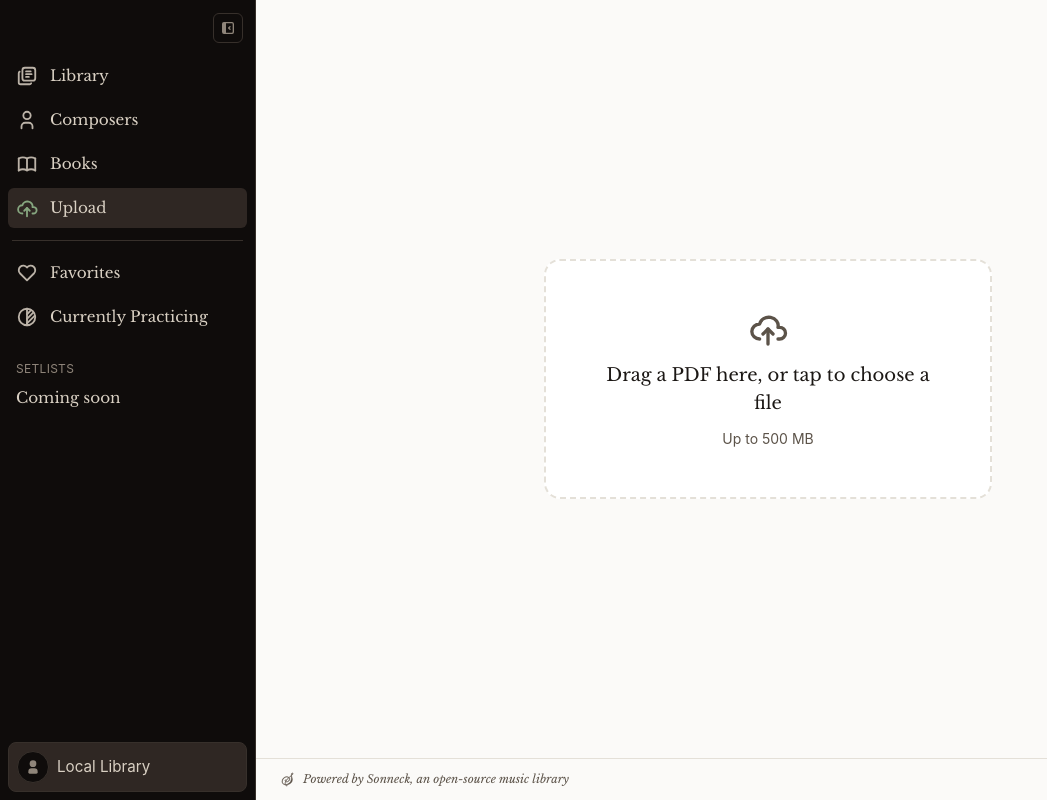
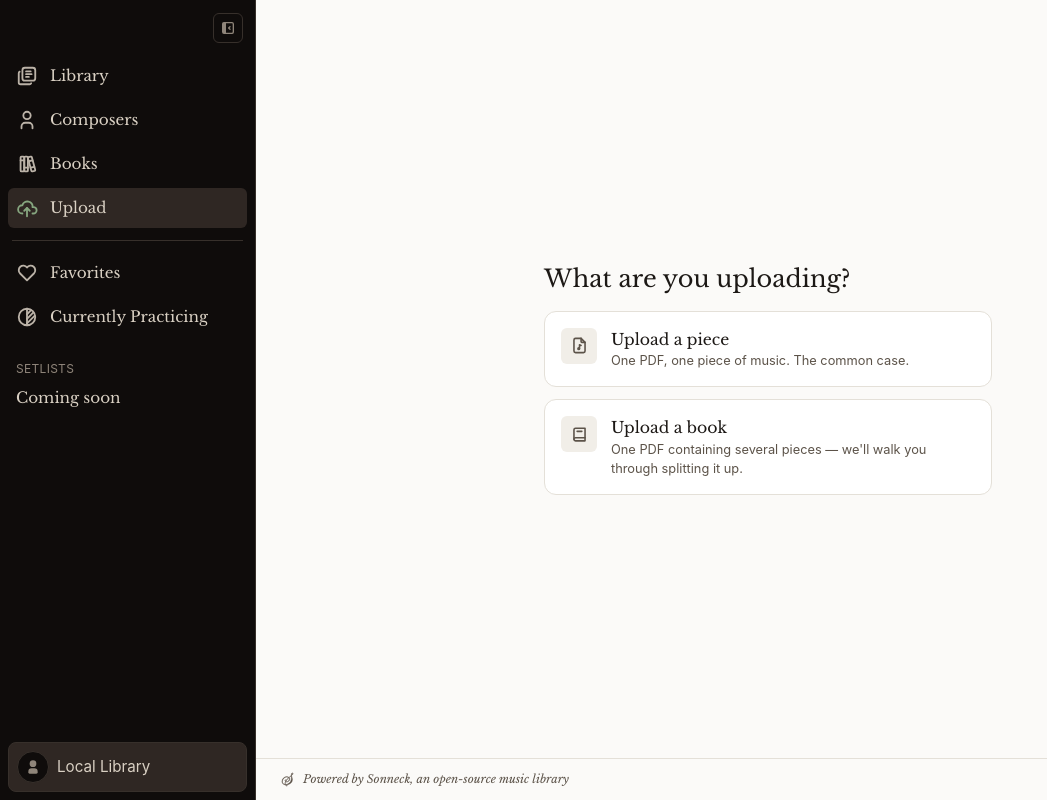
Before and after one commit to jpcranford/sonneck, a React (Vite) app in the folder frontend/: page /upload in a window 1280 px wide. Shown: the whole page, without its empty margins (0-1047 px from the left). Built offline with nearby package versions, Linux system fonts and the light colour scheme.

Commit message:
Add Book option to Upload flow
- Also swapped the book icons I didn't like
- Upload Piece now has a large first-page thumb for reference

```diff
--- a/frontend/src/components/Sidebar.tsx
+++ b/frontend/src/components/Sidebar.tsx
@@ -2,7 +2,7 @@ import { useState, type ComponentType } from 'react'
 import { NavLink } from 'react-router-dom'
 import {
   IconLibrary,
-  IconBook,
+  IconBooks,
   IconUser,
   IconUserFilled,
   IconCloudUpload,
@@ -21,7 +21,7 @@ interface NavItem {
 const NAV_ITEMS: NavItem[] = [
   { to: '/', label: 'Library', icon: IconLibrary },
   { to: '/composers', label: 'Composers', icon: IconUser },
-  { to: '/books', label: 'Books', icon: IconBook },
+  { to: '/books', label: 'Books', icon: IconBooks },
   { to: '/upload', label: 'Upload', icon: IconCloudUpload },
 ]
 
--- a/frontend/src/routes/UploadPage.tsx
+++ b/frontend/src/routes/UploadPage.tsx
@@ -1,14 +1,17 @@
 import { useRef, useState } from 'react'
 import { useForm } from 'react-hook-form'
-import { useNavigate } from 'react-router-dom'
+import { Link, useNavigate } from 'react-router-dom'
 import { useMutation, useQueryClient } from '@tanstack/react-query'
 import {
+  IconArrowLeft,
+  IconBook2,
   IconCloudUpload,
+  IconFileMusic,
   IconFileTypePdf,
   IconCircleCheckFilled,
   IconAlertTriangle,
 } from '@tabler/icons-react'
-import { uploadPiece, updatePiece } from '../api/pieces'
+import { getPieceThumbnailUrl, uploadPiece, updatePiece } from '../api/pieces'
 import { ApiError } from '../api/client'
 import type { Piece } from '../api/types'
 
@@ -31,12 +34,12 @@ interface DetailsForm {
   composer: string
 }
 
-type Stage = 'select' | 'uploading' | 'details' | 'success'
+type Stage = 'landing' | 'select' | 'uploading' | 'details' | 'success' | 'book'
 
 export function UploadPage() {
   const navigate = useNavigate()
   const queryClient = useQueryClient()
-  const [stage, setStage] = useState<Stage>('select')
+  const [stage, setStage] = useState<Stage>('landing')
   const [fileError, setFileError] = useState<string | null>(null)
   const [progress, setProgress] = useState(0)
   const [piece, setPiece] = useState<Piece | null>(null)
@@ -97,7 +100,7 @@ export function UploadPage() {
   }
 
   function reset() {
-    setStage('select')
+    setStage('landing')
     setFileError(null)
     setProgress(0)
     setPiece(null)
@@ -108,8 +111,94 @@ export function UploadPage() {
 
   return (
     <div className="flex flex-1 flex-col items-center justify-center gap-6 p-8">
+      {/* Landing fork — "B" from the "Piece or Book?" design review
+          (https://claude.ai/code/artifact/9152253a-3609-40a0-8fef-d17bcda72dba),
+          locked in over a segmented toggle/tabs: these two paths diverge
+          into structurally different flows (one file field vs. the future
+          book-splitting wizard below), not just a different layout of the
+          same data, so it's worth a beat of real explanation rather than a
+          pill someone might not notice has two settings. */}
+      {stage === 'landing' && (
+        <div className="flex w-full max-w-md flex-col gap-4">
+          <h1 className="font-display text-2xl text-ink">What are you uploading?</h1>
+          <div className="flex flex-col gap-3">
+            <button
+              type="button"
+              onClick={() => setStage('select')}
+              className="flex items-start gap-3.5 rounded-xl border-[1.5px] border-border bg-paper-raised p-4 text-left transition-colors hover:border-accent"
+            >
+              <span className="flex size-9 shrink-0 items-center justify-center rounded-md bg-paper-sunken text-ink-soft">
+                <IconFileMusic size={19} />
+              </span>
+              <span>
+                <span className="block font-display text-[0.98rem] text-ink">Upload a piece</span>
+                <span className="block text-[0.8rem] text-ink-soft">
+                  One PDF, one piece of music. The common case.
+                </span>
+              </span>
+            </button>
+            <button
+              type="button"
+              onClick={() => setStage('book')}
+              className="flex items-start gap-3.5 rounded-xl border-[1.5px] border-border bg-paper-raised p-4 text-left transition-colors hover:border-accent"
+            >
+              <span className="flex size-9 shrink-0 items-center justify-center rounded-md bg-paper-sunken text-ink-soft">
+                <IconBook2 size={19} />
+              </span>
+              <span>
+                <span className="block font-display text-[0.98rem] text-ink">Upload a book</span>
+                <span className="block text-[0.8rem] text-ink-soft">
+                  One PDF containing several pieces — we'll walk you through splitting it up.
+                </span>
+              </span>
+            </button>
+          </div>
+        </div>
+      )}
+
+      {/* Book-splitting wizard doesn't exist yet (design doc §5) — this
+          stands in for it so the fork above leads somewhere real rather
+          than a dead click, same "shell now, wire up later" treatment as
+          the Favorites/Currently Practicing nav items (ComingSoon). */}
+      {stage === 'book' && (
+        <div className="flex w-full max-w-md flex-col items-center gap-3 text-center">
+          <button
+            type="button"
+            onClick={() => setStage('landing')}
+            className="flex items-center gap-1.5 self-start text-base text-ink-soft hover:text-ink"
+          >
+            <IconArrowLeft size={24} />
+            Back
+          </button>
+          <IconBook2 size={40} className="text-ink-soft" />
+          <h1 className="font-display text-2xl text-ink">Book upload is coming soon</h1>
+          <p className="text-ink-soft">
+            Splitting a book's PDF into individual pieces isn't built yet. For now, you can{' '}
+            <Link to="/books" className="text-accent hover:underline">
+              create a book record from the Books page
+            </Link>{' '}
+            (title/composer only, no file) and upload its pieces one at a time instead.
+          </p>
+          <button
+            type="button"
+            onClick={() => setStage('select')}
+            className="rounded-md border border-border bg-paper-raised px-4 py-2 font-display text-ink hover:border-accent"
+          >
+            Upload a piece instead
+          </button>
+        </div>
+      )}
+
       {stage === 'select' && (
         <div className="flex w-full max-w-md flex-col items-center gap-3">
+          <button
+            type="button"
+            onClick={() => setStage('landing')}
+            className="flex items-center gap-1.5 self-start text-base text-ink-soft hover:text-ink"
+          >
+            <IconArrowLeft size={24} />
+            Back
+          </button>
           <button
             type="button"
             onClick={() => fileInputRef.current?.click()}
@@ -179,9 +268,24 @@ export function UploadPage() {
       {stage === 'details' && piece && (
         <form
           onSubmit={handleSubmit((data) => saveMutation.mutate(data))}
-          className="flex w-full max-w-md flex-col gap-4"
+          className="flex w-full max-w-2xl flex-col gap-4"
         >
           <h1 className="font-display text-2xl text-ink">Piece details</h1>
+          {/* Large first-page thumbnail so what's about to be saved is
+              visually confirmed, not just taken on faith from the
+              filename — locked design (design-review/upload-details-thumb-
+              preview-v4.png, 2026-08-19): thumb on the left, fields +
+              Save stacked on the right rather than spanning the full row
+              under it. */}
+          <div className="flex flex-col items-start gap-7 sm:flex-row">
+            <div className="w-full max-w-[340px] shrink-0 overflow-hidden rounded-lg border border-border shadow-sm sm:w-[340px]">
+              <img
+                src={getPieceThumbnailUrl(piece.id, piece.thumbnailPage)}
+                alt=""
+                className="block w-full"
+              />
+            </div>
+            <div className="flex w-full min-w-0 flex-1 flex-col gap-4">
               <div className="flex flex-col gap-1">
                 <label htmlFor="title" className="text-sm text-ink-soft">
                   Title
@@ -202,7 +306,9 @@ export function UploadPage() {
                   className="rounded-md border border-border bg-paper-raised px-3 py-2 text-ink"
                   {...register('composer', { required: 'Composer is required.', maxLength: 255 })}
                 />
-            {errors.composer && <p className="text-sm text-red-700">{errors.composer.message}</p>}
+                {errors.composer && (
+                  <p className="text-sm text-red-700">{errors.composer.message}</p>
+                )}
               </div>
               {saveMutation.isError && (
                 <p className="flex items-center gap-2 text-sm text-red-700">
@@ -219,6 +325,8 @@ export function UploadPage() {
               >
                 {saveMutation.isPending ? 'Saving…' : 'Save'}
               </button>
+            </div>
+          </div>
         </form>
       )}
 
@@ -233,7 +341,7 @@ export function UploadPage() {
             onClick={reset}
             className="rounded-md border border-border bg-paper-raised px-4 py-2 font-display text-ink hover:border-accent"
           >
-            Upload another piece
+            Upload another file
           </button>
         </div>
       )}
```
Lines whose indentation alone changed are shown as unchanged.
